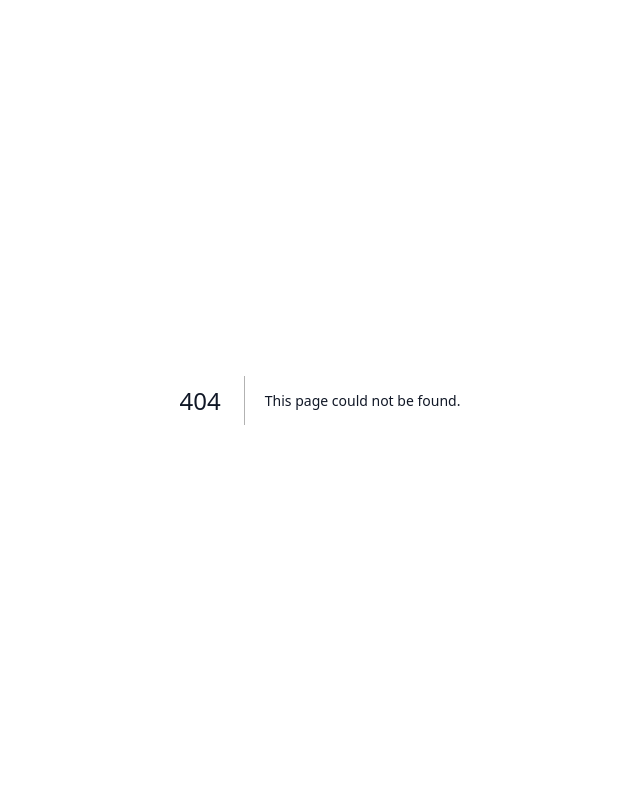
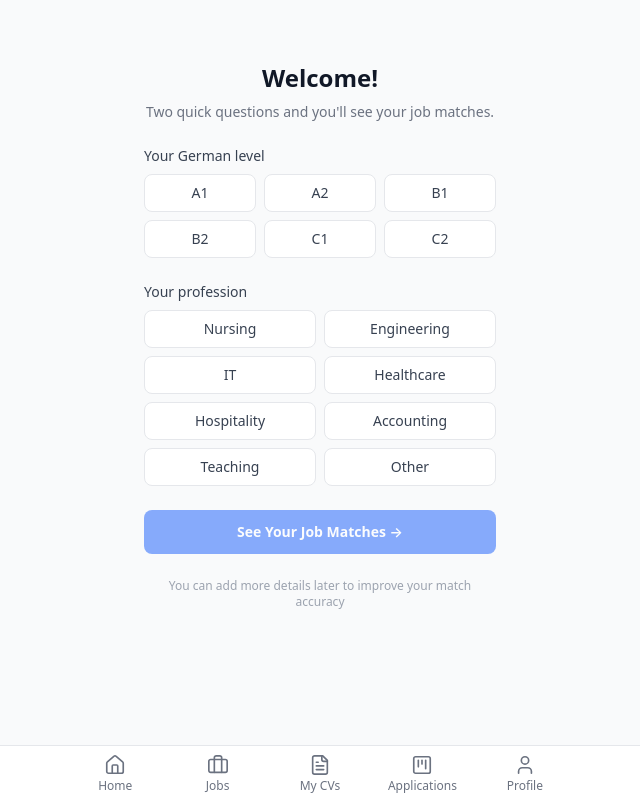
Before and after one commit to theplanbeta/plan-beta-dashboard, a Next.js app: page /jobs-app/onboarding in a window 1280 px wide. Before the commit this address had no page. Shown: the whole page, without its empty margins (320-960 px from the left). Built offline with nearby package versions, Linux system fonts and the light colour scheme.

Commit message:
feat(jobs-app): add quick-start onboarding (German level + profession → instant matches)

```diff
--- /dev/null
+++ b/app/jobs-app/onboarding/page.tsx
@@ -0,0 +1,16 @@
+import type { Metadata } from "next"
+import OnboardingForm from "@/components/jobs-app/OnboardingForm"
+
+export const metadata: Metadata = {
+  title: "Get Started",
+}
+
+export default function OnboardingPage() {
+  return (
+    <div className="flex min-h-[80vh] items-center justify-center">
+      <div className="w-full max-w-sm px-4">
+        <OnboardingForm />
+      </div>
+    </div>
+  )
+}
--- /dev/null
+++ b/components/jobs-app/OnboardingForm.tsx
@@ -0,0 +1,127 @@
+"use client"
+
+import { useState } from "react"
+import { useRouter } from "next/navigation"
+import { useJobsAuth } from "./AuthProvider"
+
+const GERMAN_LEVELS = ["A1", "A2", "B1", "B2", "C1", "C2"]
+const PROFESSIONS = [
+  "Nursing",
+  "Engineering",
+  "IT",
+  "Healthcare",
+  "Hospitality",
+  "Accounting",
+  "Teaching",
+  "Other",
+]
+
+export default function OnboardingForm() {
+  const { seeker } = useJobsAuth()
+  const router = useRouter()
+
+  const [germanLevel, setGermanLevel] = useState("")
+  const [profession, setProfession] = useState("")
+  const [saving, setSaving] = useState(false)
+
+  const firstName = seeker?.name?.split(" ")[0] ?? null
+
+  async function handleSubmit(e: React.FormEvent) {
+    e.preventDefault()
+    if (!germanLevel || !profession) return
+    setSaving(true)
+    try {
+      const res = await fetch("/api/jobs-app/profile", {
+        method: "PUT",
+        headers: { "Content-Type": "application/json" },
+        credentials: "include",
+        body: JSON.stringify({ germanLevel, profession }),
+      })
+      if (res.ok) {
+        router.push("/jobs-app/jobs")
+      }
+    } finally {
+      setSaving(false)
+    }
+  }
+
+  return (
+    <form onSubmit={handleSubmit} className="w-full space-y-6">
+      {/* Heading */}
+      <div className="text-center">
+        <h1 className="text-2xl font-bold text-gray-900">
+          {firstName ? `Welcome, ${firstName}!` : "Welcome!"}
+        </h1>
+        <p className="mt-2 text-sm text-gray-500">
+          Two quick questions and you'll see your job matches.
+        </p>
+      </div>
+
+      {/* German Level */}
+      <div>
+        <p className="mb-2 text-sm font-medium text-gray-700">
+          Your German level
+        </p>
+        <div className="grid grid-cols-3 gap-2">
+          {GERMAN_LEVELS.map((level) => {
+            const active = germanLevel === level
+            return (
+              <button
+                key={level}
+                type="button"
+                onClick={() => setGermanLevel(level)}
+                className={`rounded-lg border px-3 py-2 text-sm font-medium transition-colors ${
+                  active
+                    ? "border-blue-500 bg-blue-50 text-blue-700"
+                    : "border-gray-200 bg-white text-gray-700 hover:border-gray-300"
+                }`}
+              >
+                {level}
+              </button>
+            )
+          })}
+        </div>
+      </div>
+
+      {/* Profession */}
+      <div>
+        <p className="mb-2 text-sm font-medium text-gray-700">
+          Your profession
+        </p>
+        <div className="grid grid-cols-2 gap-2">
+          {PROFESSIONS.map((prof) => {
+            const active = profession === prof
+            return (
+              <button
+                key={prof}
+                type="button"
+                onClick={() => setProfession(prof)}
+                className={`rounded-lg border px-3 py-2 text-sm font-medium transition-colors ${
+                  active
+                    ? "border-blue-500 bg-blue-50 text-blue-700"
+                    : "border-gray-200 bg-white text-gray-700 hover:border-gray-300"
+                }`}
+              >
+                {prof}
+              </button>
+            )
+          })}
+        </div>
+      </div>
+
+      {/* Submit */}
+      <button
+        type="submit"
+        disabled={!germanLevel || !profession || saving}
+        className="w-full rounded-lg bg-blue-600 px-4 py-3 text-sm font-semibold text-white transition-colors hover:bg-blue-700 disabled:cursor-not-allowed disabled:opacity-50"
+      >
+        {saving ? "Saving…" : "See Your Job Matches →"}
+      </button>
+
+      {/* Footer hint */}
+      <p className="text-center text-xs text-gray-400">
+        You can add more details later to improve your match accuracy
+      </p>
+    </form>
+  )
+}
```
